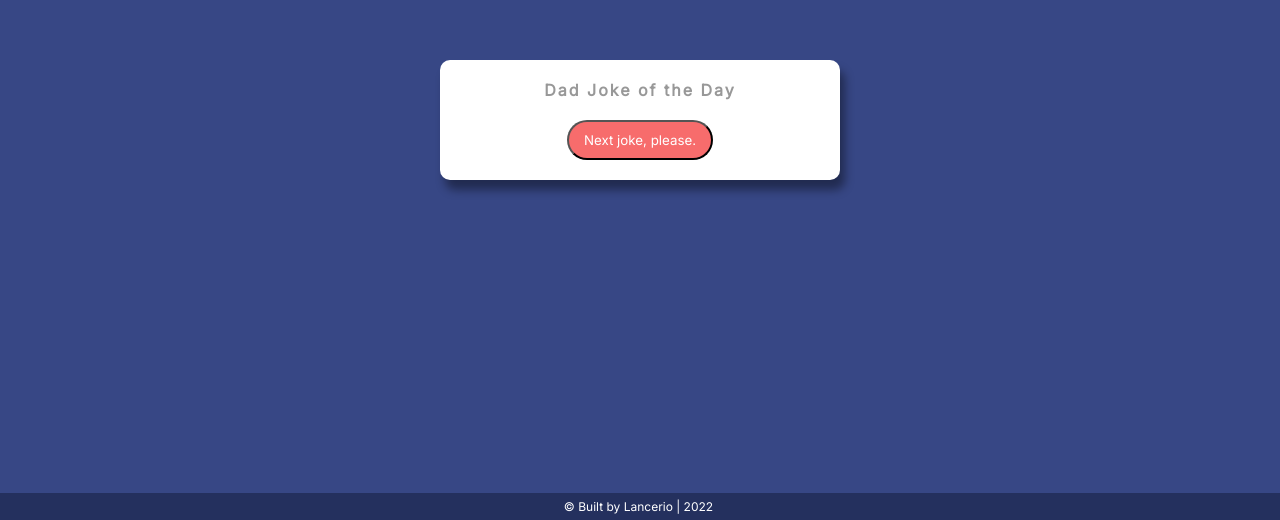
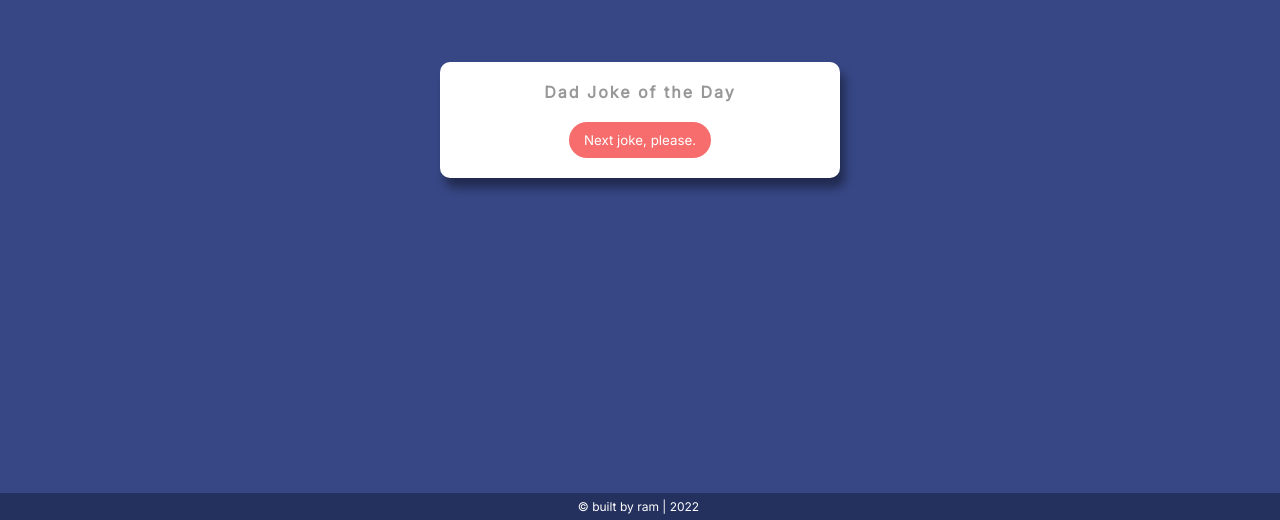
Before and after one commit to ramcoms/dad-jokes-generator, a plain HTML site: page index.html in a window 1280 px wide. Shown: the part 280-800 px from the top of the page. Drawn offline with Linux system fonts and the light colour scheme; no server answers.

Commit message:
updated footer

```diff
--- a/index.html
+++ b/index.html
@@ -21,7 +21,7 @@
 
     <div class="footer">
         <a href="https://lancerio.github.io/project-links/">
-            &copy Built by Lancerio | 2022
+            &copy built by ram | 2022
         </a>
     </div>
     <script src="script.js"></script>
--- a/style.css
+++ b/style.css
@@ -46,6 +46,7 @@ button {
     padding: 10px 15px;
     border-radius: 20px;
     cursor: pointer;
+    border: none;
 }
 
 button:hover {
```
